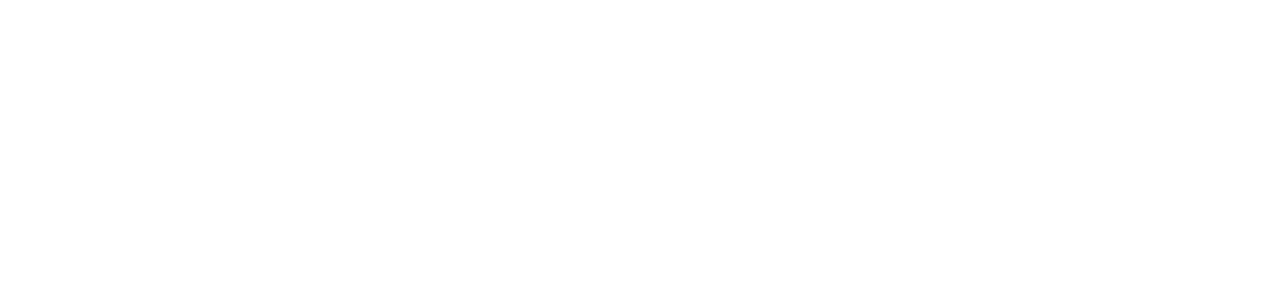
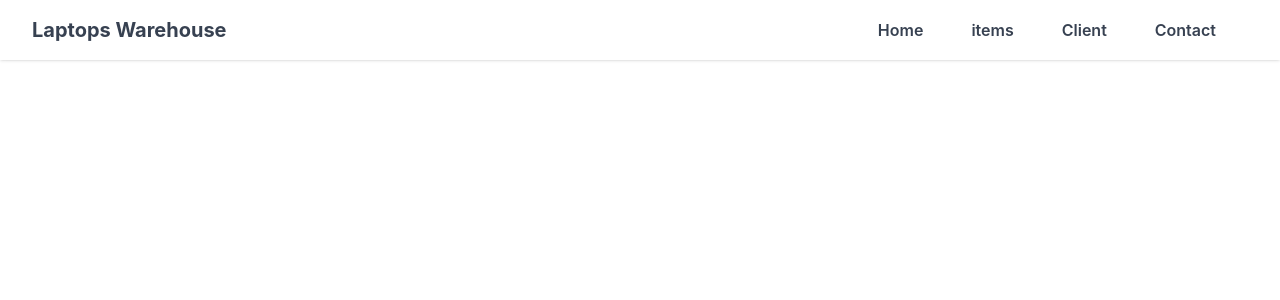
Before and after one commit to abdulahad-gh/warehouse-management-client-side, a React (Create React App) app: page / in a window 1280 px wide. Shown: the top 300 px of the page. Built offline with nearby package versions, Linux system fonts and the light colour scheme.

Commit message:
added navbar with responsive

```diff
--- a/package.json
+++ b/package.json
@@ -8,6 +8,7 @@
     "@testing-library/user-event": "^13.5.0",
     "react": "^18.1.0",
     "react-dom": "^18.1.0",
+    "react-router-dom": "^6.3.0",
     "react-scripts": "5.0.1",
     "web-vitals": "^2.1.4"
   },
--- a/src/App.js
+++ b/src/App.js
@@ -1,11 +1,11 @@
 import './App.css';
+import Navbar from './pages/shared/Navbar';
 
 function App() {
   return (
-    <div >
-
-
-    </div>
+    <>
+      <Navbar />
+    </>
   );
 }
 
--- a/src/index.js
+++ b/src/index.js
@@ -3,12 +3,14 @@
 import './index.css';
 import App from './App';
 import reportWebVitals from './reportWebVitals';
+import { BrowserRouter } from 'react-router-dom';
 
 const root = ReactDOM.createRoot(document.getElementById('root'));
 root.render(
-  <React.StrictMode>
-    <App />
-  </React.StrictMode>
+  <BrowserRouter>
+    <React.StrictMode>
+      <App />
+    </React.StrictMode></BrowserRouter>
 );
 
 // If you want to start measuring performance in your app, pass a function
--- /dev/null
+++ b/src/pages/shared/Navbar.js
@@ -0,0 +1,39 @@
+import React from 'react';
+import { Link } from 'react-router-dom';
+
+const Navbar = () => {
+
+    return (
+
+
+        <nav className="fixed top-0 left-0 bg-white w-full shadow">
+            <div className="container m-auto flex justify-between items-center text-gray-700">
+                <h1 className="pl-8 py-4 text-xl font-bold">Laptops Warehouse</h1>
+                <ul className="hidden md:flex items-center pr-10 text-base font-semibold cursor-pointer">
+                    <Link to='/' className="hover:bg-gray-200 py-4 px-6">Home</Link>
+                    <Link to='#item' className="hover:bg-gray-200 py-4 px-6">items</Link>
+                    <Link to='#Client' className="hover:bg-gray-200 py-4 px-6">Client</Link>
+                    <Link to='#Contact' className="hover:bg-gray-200 py-4 px-6">Contact</Link>
+                </ul>
+                <button className="block md:hidden py-3 px-4 mx-2 rounded focus:outline-none hover:bg-gray-200 group">
+                    <div className="w-5 h-1 bg-gray-600 mb-1"></div>
+                    <div className="w-5 h-1 bg-gray-600 mb-1"></div>
+                    <div className="w-5 h-1 bg-gray-600"></div>
+                    <div className="absolute top-0 -right-full h-screen w-8/12 bg-white border opacity-0
+      group-focus:right-0 group-focus:opacity-100 transition-all duration-300">
+                        <ul className="flex flex-col items-center w-full text-base cursor-pointer pt-10">
+                            <Link to='/' className="hover:bg-gray-200 py-4 px-6 w-full">Home</Link>
+                            <Link to='#item' className="hover:bg-gray-200 py-4 px-6 w-full">items</Link>
+                            <Link to='#Client' className="hover:bg-gray-200 py-4 px-6 w-full">Client</Link>
+                            <Link to='#Contact' className="hover:bg-gray-200 py-4 px-6 w-full">Contact</Link>
+                        </ul>
+                    </div>
+                </button>
+            </div>
+        </nav>
+
+
+    );
+};
+
+export default Navbar;
```
Also changed, not shown: 1 other file (tests, documents, lock files or other folders).
